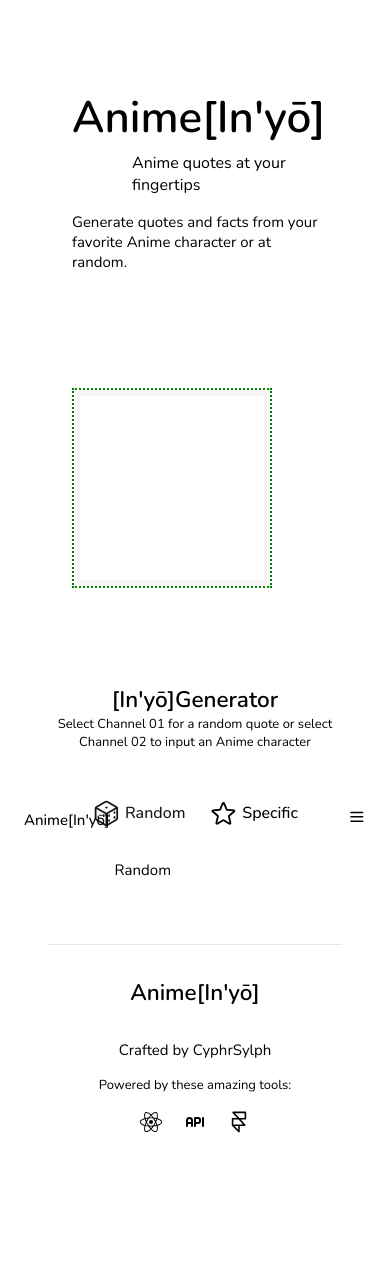
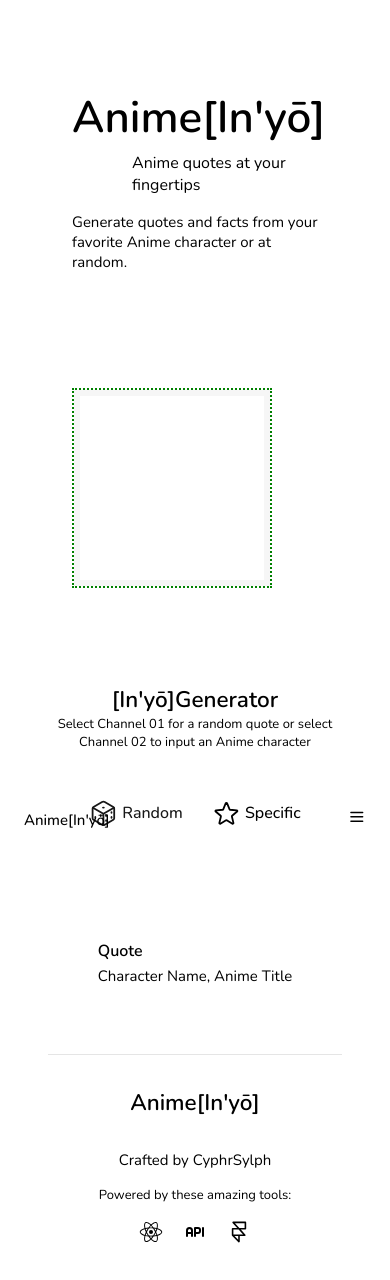
Before and after one commit to CyphrSylph/react-anime, a React (Create React App) app: page / in a window 390 px wide. Shown: the top 1280 px of the page. Built offline with nearby package versions, Linux system fonts and the light colour scheme.

Commit message:
added section for random data in quote generator

```diff
--- a/src/components/generator/Random.jsx
+++ b/src/components/generator/Random.jsx
@@ -3,7 +3,15 @@ import './random.css';
 
 const Random = () => {
   return (
-    <div>Random</div>
+	<div className="random__container container grid">
+		<div className="random__content grid">
+			<div className="anime__img"></div>
+			<div className="random__data">
+				<h3 className="random__quote">Quote</h3>
+				<p className="random__details">Character Name, Anime Title</p>
+			</div>
+		</div>
+	</div>
   );
 }
 
--- a/src/components/generator/generator.css
+++ b/src/components/generator/generator.css
@@ -4,7 +4,7 @@
 
 .generator__tabs {
     display: flex;
-    justify-content: center;
+    justify-content: space-evenly;
     margin-bottom: var(--mb-2);
 }
 
@@ -42,11 +42,11 @@
     display: block;
 }
 
-.generator__data {
+/* .generator__data {
     display: grid;
     grid-template-columns: 1fr max-content 1fr;
     column-gap: 1.5rem;
-}
+} */
 
 .generator__title {
     font-size: var(--normal-font-size);
--- a/src/components/generator/random.css
+++ b/src/components/generator/random.css
@@ -0,0 +1,71 @@
+.random__container {
+    row-gap: 7rem;
+}
+
+.random__content {
+    grid-template-columns: repeat(2, 1fr);
+    column-gap: 2rem;
+    align-items: center;
+}
+
+.random__quote {
+    font-size: var(--h3-font-size);
+    margin-bottom: var(--mb-0-25);
+}
+.random__details {
+    font-size: var(--normal-font-size);
+    margin-bottom: var(--mb-0-25);
+}
+
+.random__img {
+    /* background: url(); */
+    background-repeat: no-repeat;
+    background-position: center;
+    background-size: cover;
+    /* box-shadow: inset 0 0 0 9px rgba(135, 134, 134, 0.3); */
+    order: 1;
+    justify-self: center;
+    width: 300px;
+    height: 300px;
+    border: 2px dotted green;
+    /* animation: profile__animate 8s ease-in-out infinite 1s; */
+}
+
+@media screen and (max-width: 992px) {
+    .random__content {
+        grid-template-columns: 100px repeat(2, 1fr);
+        column-gap: 1.25rem;
+    }
+
+    .random__img {
+        width: 250px;
+        height: 250px;
+        box-shadow: inset 0 0 0 8px rgb(225 225 225 / 30%);
+    }
+}
+
+@media screen and (max-width: 768px) {
+    .random__content {
+        grid-template-columns: 0.5fr 3fr;
+        padding-top: 3.5rem;
+    }
+
+    .random__img {
+        order: initial;
+        justify-self: initial;
+        /* box-shadow: inset 0 0 0 6px rgb(225 225 225 / 30%); */
+        width: 200px;
+        height: 200px;
+    }
+
+    .random__data {
+        grid-column: 1/3;
+    }
+}
+
+@media screen and (max-width: 350px) {
+    .random__img {
+        width: 180px;
+        height: 180px;
+    }
+}
--- a/src/components/home/home.css
+++ b/src/components/home/home.css
@@ -14,27 +14,12 @@
     margin-bottom: var(--mb-0-25);
 }
 
-.home__hand {
-    width: 38px;
-    height: 38px;
-    margin-left: 0.4rem;
-}
-
 .home__subtitle {
     position: relative;
     font-size: var(--h3-font-size);
     /* padding-left: 5.4rem; */
     font-weight: var(--font-normal);
     margin-bottom: var(--mb-1);
-}
-.home__subtitle::before {
-    content: '';
-    position: absolute;
-    width: 70px;
-    height: 1px;
-    background-color: var(--text-color);
-    left: 0;
-    top: 1rem;
 }
 
 .home__description {
@@ -43,7 +28,7 @@
 }
 
 .home__img {
-    background: url();
+    /* background: url(); */
     background-repeat: no-repeat;
     background-position: center;
     background-size: cover;
@@ -74,18 +59,9 @@
         column-gap: 1.25rem;
     }
 
-    .home__hand {
-        width: 26px;
-        height: 26px;
-    }
-
     .home__subtitle {
         padding-left: 3.75rem;
         margin-bottom: var(--mb-1);
-    }
-    .home__subtitle::before {
-        width: 42px;
-        top: 0.8rem;
     }
 
     .home__description {
@@ -97,10 +73,6 @@
         width: 250px;
         height: 250px;
         box-shadow: inset 0 0 0 8px rgb(225 225 225 / 30%);
-    }
-
-    .home__scroll {
-        margin-left: 7.5rem;
     }
 }
 
@@ -121,10 +93,6 @@
     .home__data {
         grid-column: 1/3;
     }
-
-    .home__scroll {
-        display: none;
-    }
 }
 
 @media screen and (max-width: 350px) {
@@ -132,9 +100,4 @@
         width: 180px;
         height: 180px;
     }
-
-    .home__hand {
-        width: 22px;
-        height: 22px;
-    }
 }
```
Also changed, not shown: src/components/home/Home.jsx (indentation only).
